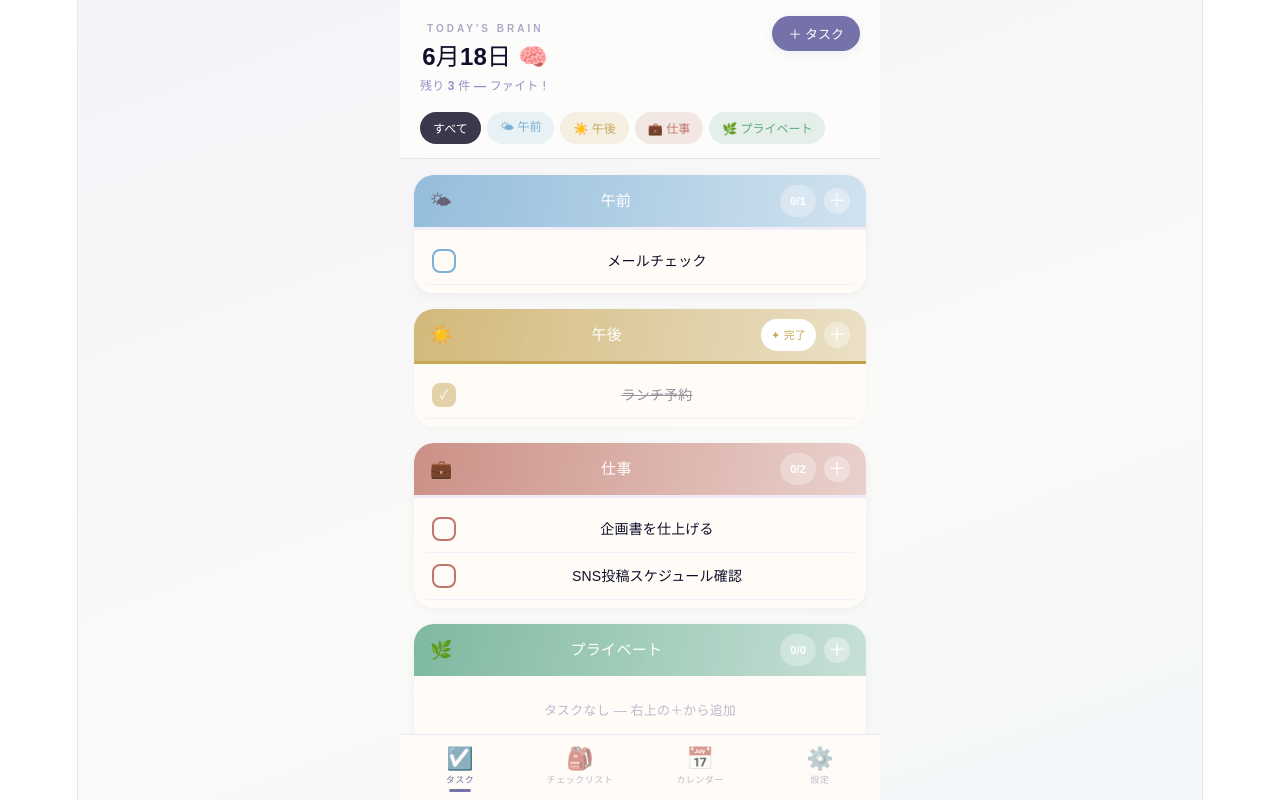
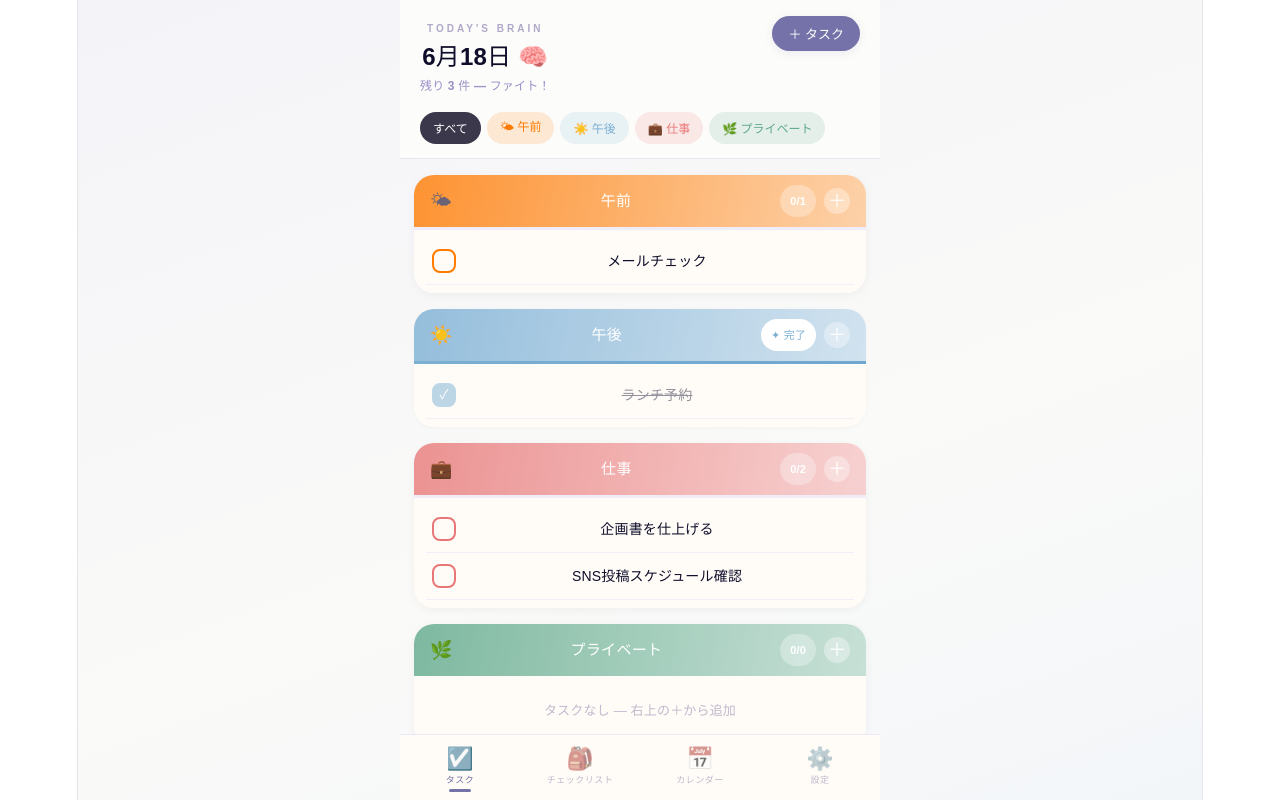
Before and after one commit to ayalin777a/todays-brain, a React (Vite) app: page / in a window 1280 px wide. Built offline with nearby package versions, Linux system fonts and the light colour scheme.

Commit message:
Set default category colors to match user's current setup from screenshots

```diff
--- a/src/App.jsx
+++ b/src/App.jsx
@@ -177,14 +177,14 @@ const TRANSLATIONS = {
 const DEFAULTS = {
   ja: {
     tCats: [
-      { id:"morning",   name:"午前",         color:"#7BAFD4", emoji:"🌤" },
-      { id:"afternoon", name:"午後",         color:"#C8A85A", emoji:"☀️" },
-      { id:"work",      name:"仕事",         color:"#C0766A", emoji:"💼" },
+      { id:"morning",   name:"午前",         color:"#FF7A00", emoji:"🌤" },
+      { id:"afternoon", name:"午後",         color:"#7BAFD4", emoji:"☀️" },
+      { id:"work",      name:"仕事",         color:"#E87878", emoji:"💼" },
       { id:"private",   name:"プライベート", color:"#5FA88A", emoji:"🌿" },
     ],
     cCats: [
-      { id:"cl_morning", name:"朝の持ち物", color:"#7BAFD4", emoji:"🎒" },
-      { id:"cl_work",    name:"仕事グッズ", color:"#C0766A", emoji:"💻" },
+      { id:"cl_morning", name:"朝の持ち物", color:"#FF6B35", emoji:"🎒" },
+      { id:"cl_work",    name:"仕事グッズ", color:"#8A9BAA", emoji:"💻" },
       { id:"cl_night",   name:"夜の準備",   color:"#8F87C8", emoji:"🌙" },
     ],
     tasks: [
@@ -204,14 +204,14 @@ const DEFAULTS = {
   },
   en: {
     tCats: [
-      { id:"morning",   name:"Morning",   color:"#7BAFD4", emoji:"🌤" },
-      { id:"afternoon", name:"Afternoon", color:"#C8A85A", emoji:"☀️" },
-      { id:"work",      name:"Work",      color:"#C0766A", emoji:"💼" },
+      { id:"morning",   name:"Morning",   color:"#FF7A00", emoji:"🌤" },
+      { id:"afternoon", name:"Afternoon", color:"#7BAFD4", emoji:"☀️" },
+      { id:"work",      name:"Work",      color:"#E87878", emoji:"💼" },
       { id:"private",   name:"Personal",  color:"#5FA88A", emoji:"🌿" },
     ],
     cCats: [
-      { id:"cl_morning", name:"Morning bag", color:"#7BAFD4", emoji:"🎒" },
-      { id:"cl_work",    name:"Work gear",   color:"#C0766A", emoji:"💻" },
+      { id:"cl_morning", name:"Morning bag", color:"#FF6B35", emoji:"🎒" },
+      { id:"cl_work",    name:"Work gear",   color:"#8A9BAA", emoji:"💻" },
       { id:"cl_night",   name:"Night prep",  color:"#8F87C8", emoji:"🌙" },
     ],
     tasks: [
```
